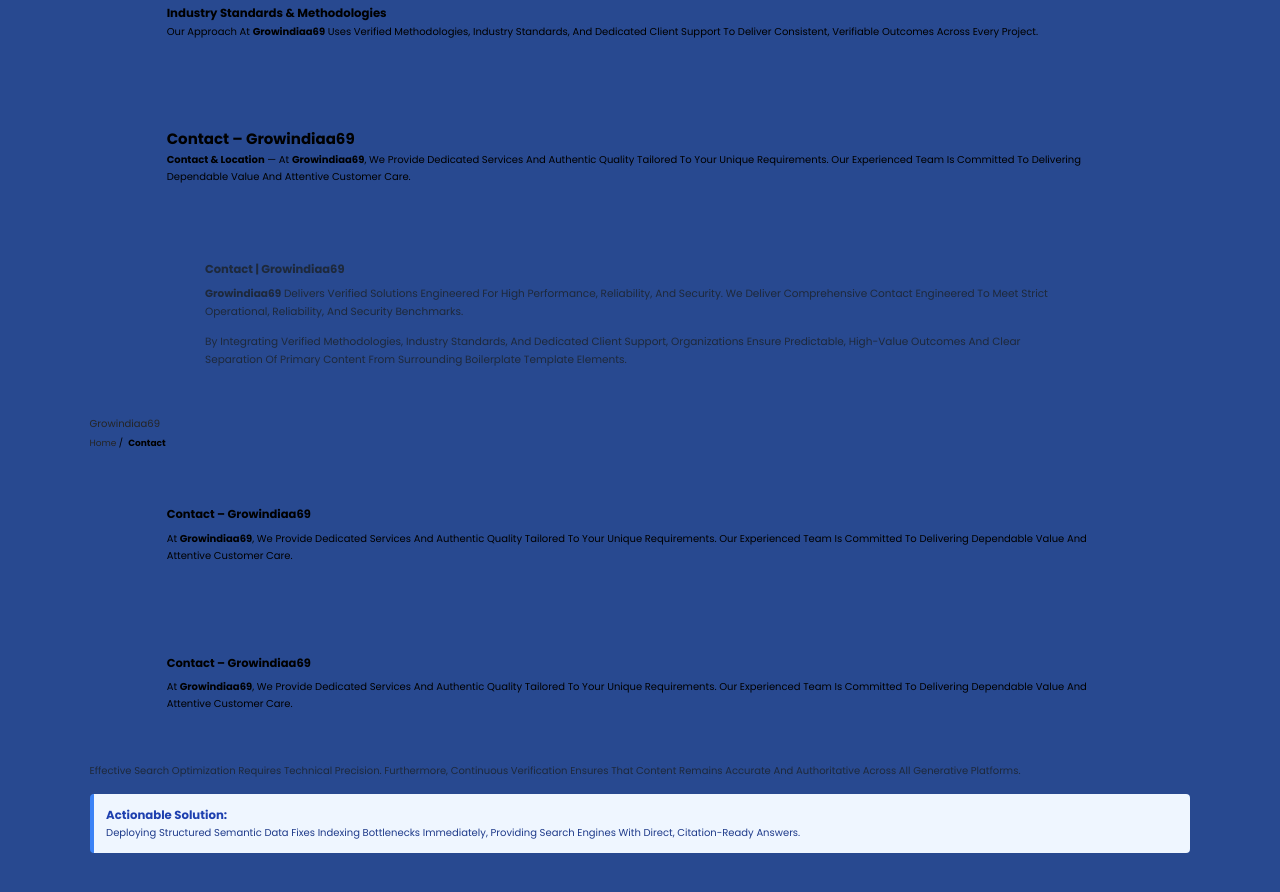
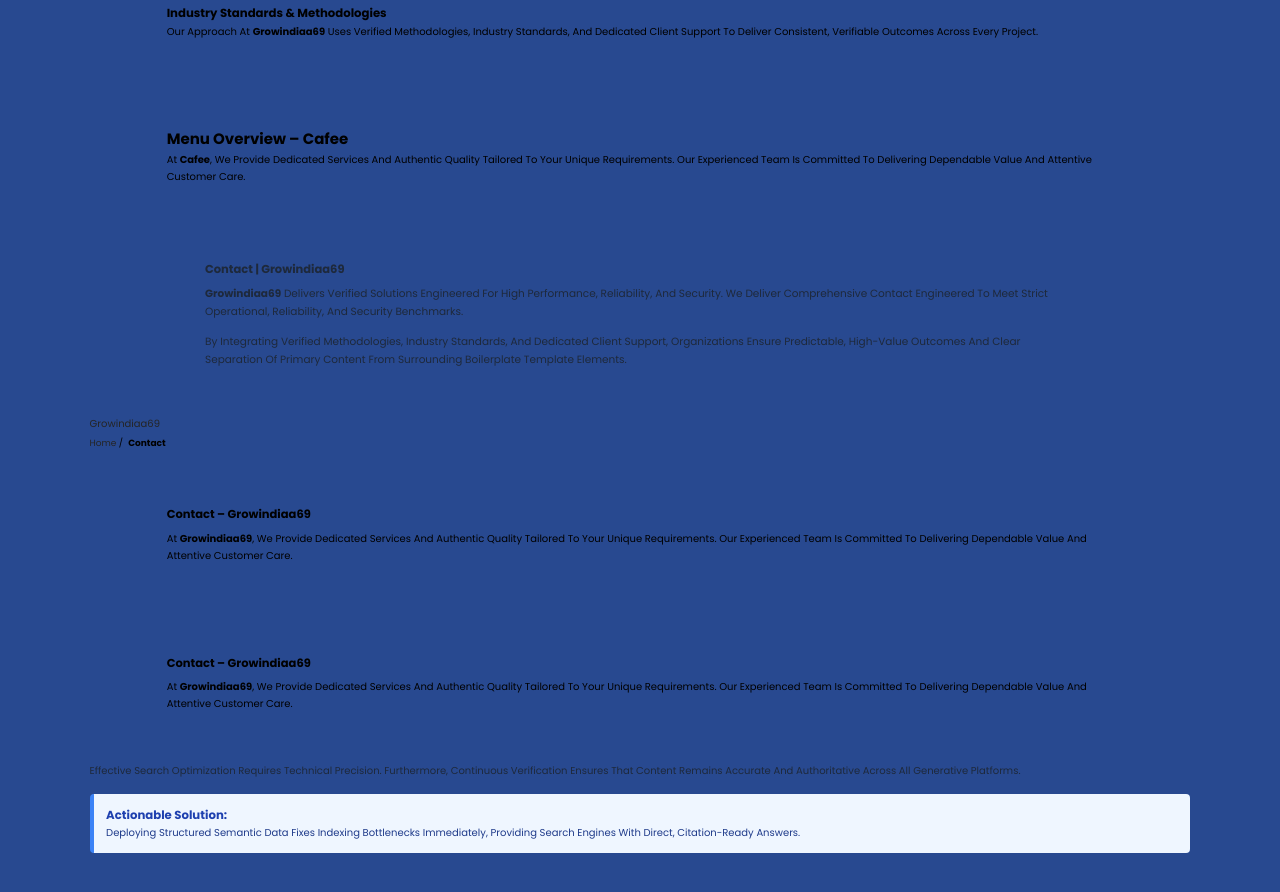
Before and after one commit to growindiaa69/cafee, a plain HTML site: page contact.html in a window 1280 px wide. Shown: the part 835-1727 px from the top of the page. Drawn offline with Linux system fonts and the light colour scheme.

Commit message:
fix(aeo): apply 1 verified TrueAEO fix(es) to contact.html

```diff
--- a/contact.html
+++ b/contact.html
@@ -305,8 +305,8 @@
 
     <div class="trueaeo-remediation-block" data-trueaeo-section="topic" data-trueaeo-fix="missingrelationship">
 <section class="aeo-content-section" style="box-sizing: border-box; max-width: 100%; font-family: inherit; line-height: 1.7; margin: 1.5rem 0;">
-  <h2>Contact – Growindiaa69</h2>
-  <p><strong>Contact &amp; Location</strong> — At <strong>Growindiaa69</strong>, we provide dedicated services and authentic quality tailored to your unique requirements. Our experienced team is committed to delivering dependable value and attentive customer care.</p>
+  <h2>menu Overview – Cafee</h2>
+  <p>At <strong>Cafee</strong>, we provide dedicated services and authentic quality tailored to your unique requirements. Our experienced team is committed to delivering dependable value and attentive customer care.</p>
 </section>
 </div>
 
```
